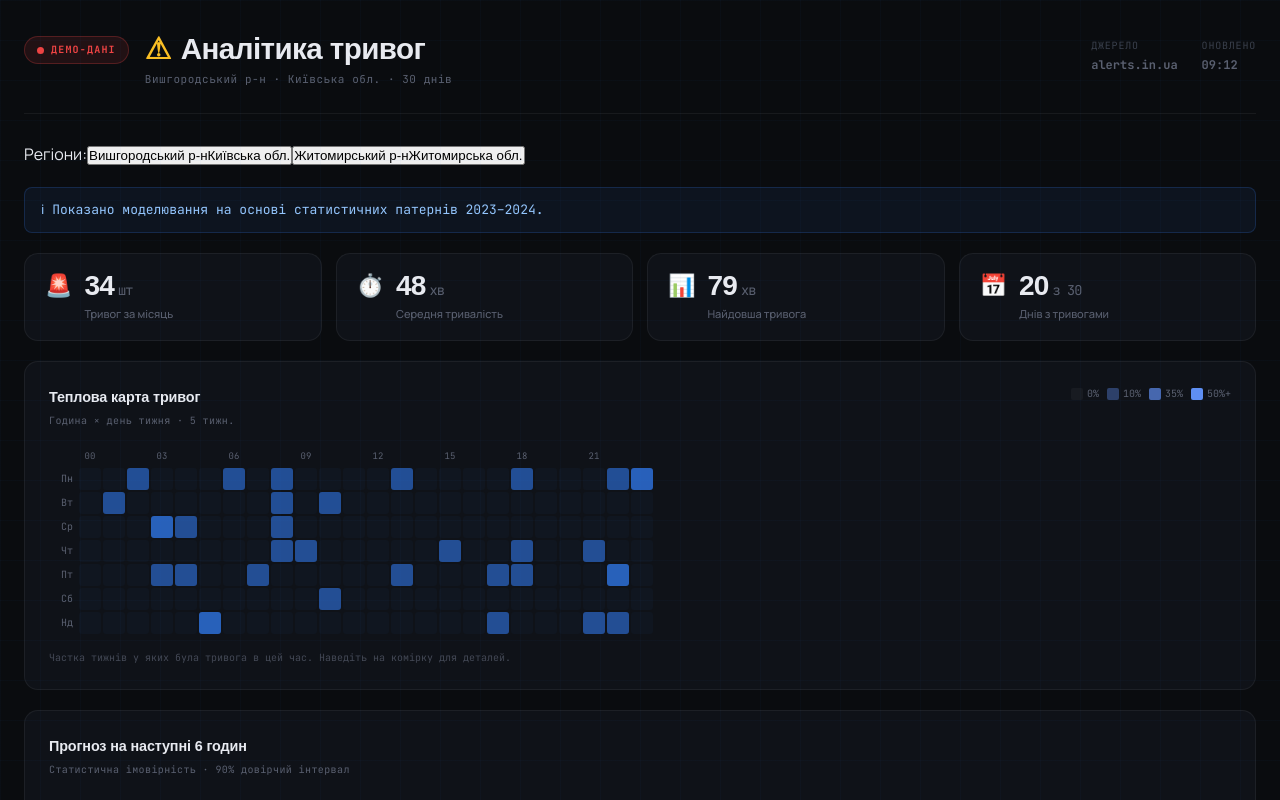
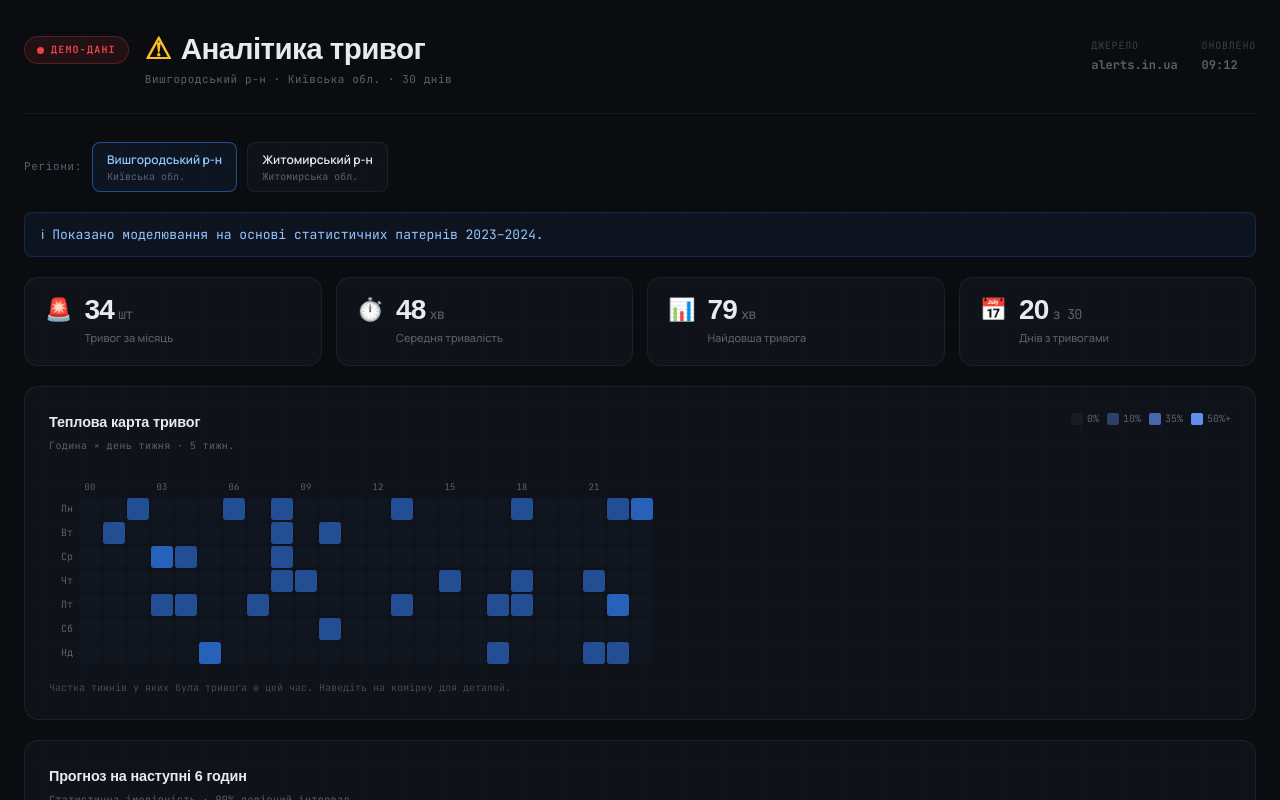
Before and after one commit to viacheslavari-sys/air-alert-dashboard, a React (Vite) app: page / in a window 1280 px wide. Shown: the top 800 px of the page. Built offline with nearby package versions, Linux system fonts and the light colour scheme; a web font is replaced by a local one.

Commit message:
Update index.css

```diff
--- a/src/index.css
+++ b/src/index.css
@@ -583,3 +583,111 @@ body {
   color: var(--text);
   font-weight: 600;
 }
+
+/* ── Region filter ── */
+.region-filter {
+  display: flex;
+  align-items: center;
+  gap: 10px;
+  flex-wrap: wrap;
+}
+
+.rf-label {
+  font-family: var(--font-mono);
+  font-size: 11px;
+  color: var(--text-muted);
+  letter-spacing: 0.06em;
+  flex-shrink: 0;
+}
+
+.rf-chip {
+  display: flex;
+  flex-direction: column;
+  gap: 2px;
+  padding: 8px 14px;
+  border-radius: 8px;
+  border: 1px solid var(--border);
+  background: var(--bg-card);
+  cursor: pointer;
+  transition: border-color 0.15s, background 0.15s;
+  text-align: left;
+}
+
+.rf-chip:hover {
+  border-color: var(--border-hover);
+  background: var(--bg-card-2);
+}
+
+.rf-chip--active {
+  border-color: rgba(59,130,246,0.5);
+  background: rgba(59,130,246,0.08);
+}
+
+.rf-chip-label {
+  font-size: 12px;
+  font-weight: 600;
+  color: var(--text);
+  font-family: var(--font-body);
+}
+
+.rf-chip--active .rf-chip-label {
+  color: #93c5fd;
+}
+
+.rf-chip-sub {
+  font-size: 10px;
+  color: var(--text-muted);
+  font-family: var(--font-mono);
+}
+
+/* ── Heatmap compare ── */
+.hm-compare-row {
+  display: grid;
+  grid-template-columns: 1fr 1fr;
+  gap: 16px;
+}
+
+@media (max-width: 900px) {
+  .hm-compare-row { grid-template-columns: 1fr; }
+}
+
+.hm-grid-wrap { display: flex; flex-direction: column; gap: 6px; }
+
+.hm-grid-title {
+  font-family: var(--font-mono);
+  font-size: 11px;
+  font-weight: 600;
+  letter-spacing: 0.06em;
+}
+
+/* ── StatsCards compare ── */
+.stat-compare {
+  display: flex;
+  flex-direction: column;
+  gap: 4px;
+  margin-bottom: 2px;
+}
+
+.stat-compare-row {
+  display: flex;
+  align-items: baseline;
+  gap: 6px;
+}
+
+.stat-region-tag {
+  font-size: 9px;
+  font-family: var(--font-mono);
+  color: var(--text-muted);
+  background: rgba(255,255,255,0.06);
+  border-radius: 3px;
+  padding: 1px 5px;
+  flex-shrink: 0;
+}
+
+.stat-value-sm {
+  font-family: var(--font-display);
+  font-size: 1.3rem;
+  font-weight: 800;
+  letter-spacing: -0.03em;
+  color: var(--text);
+}
```
